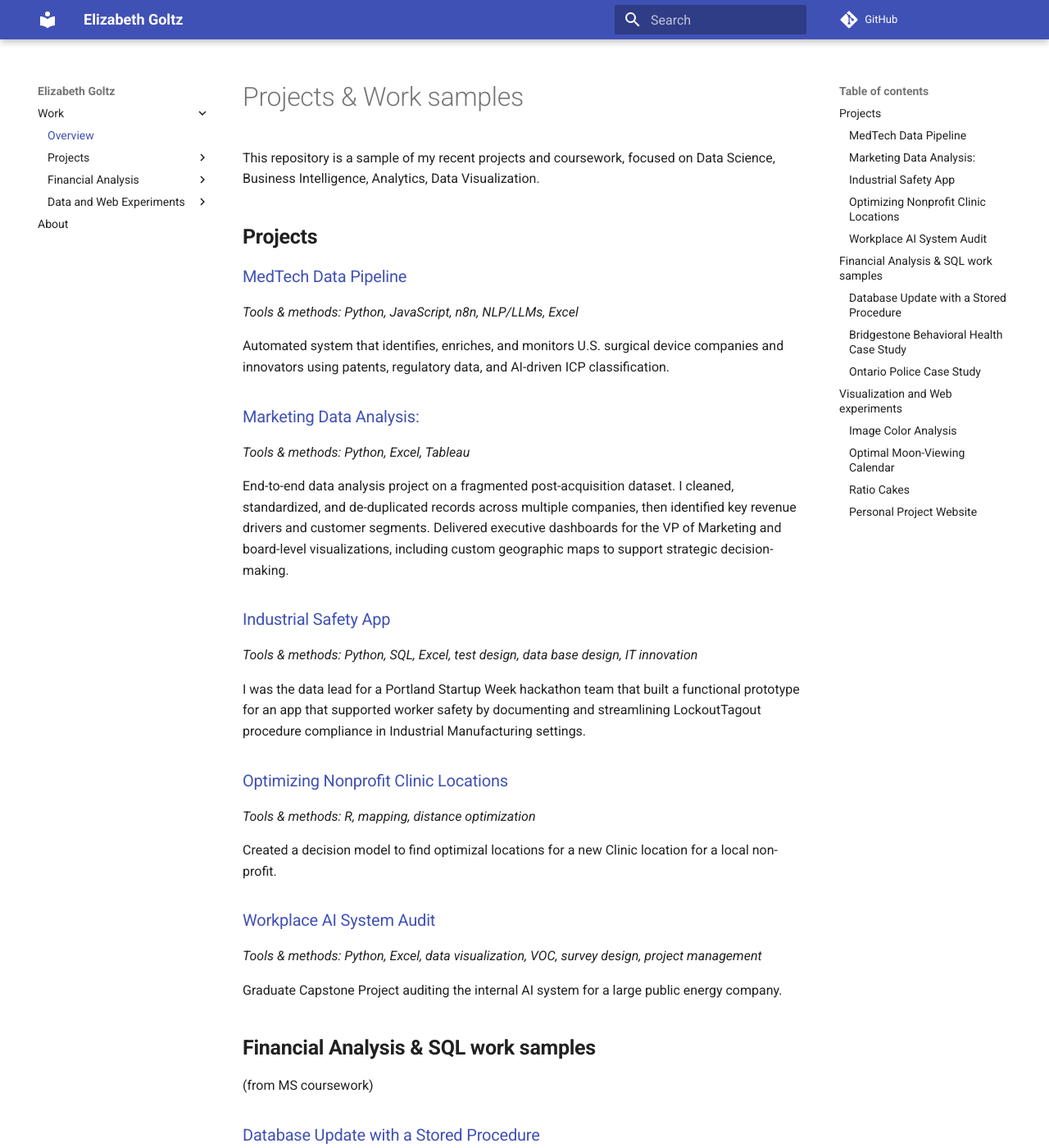
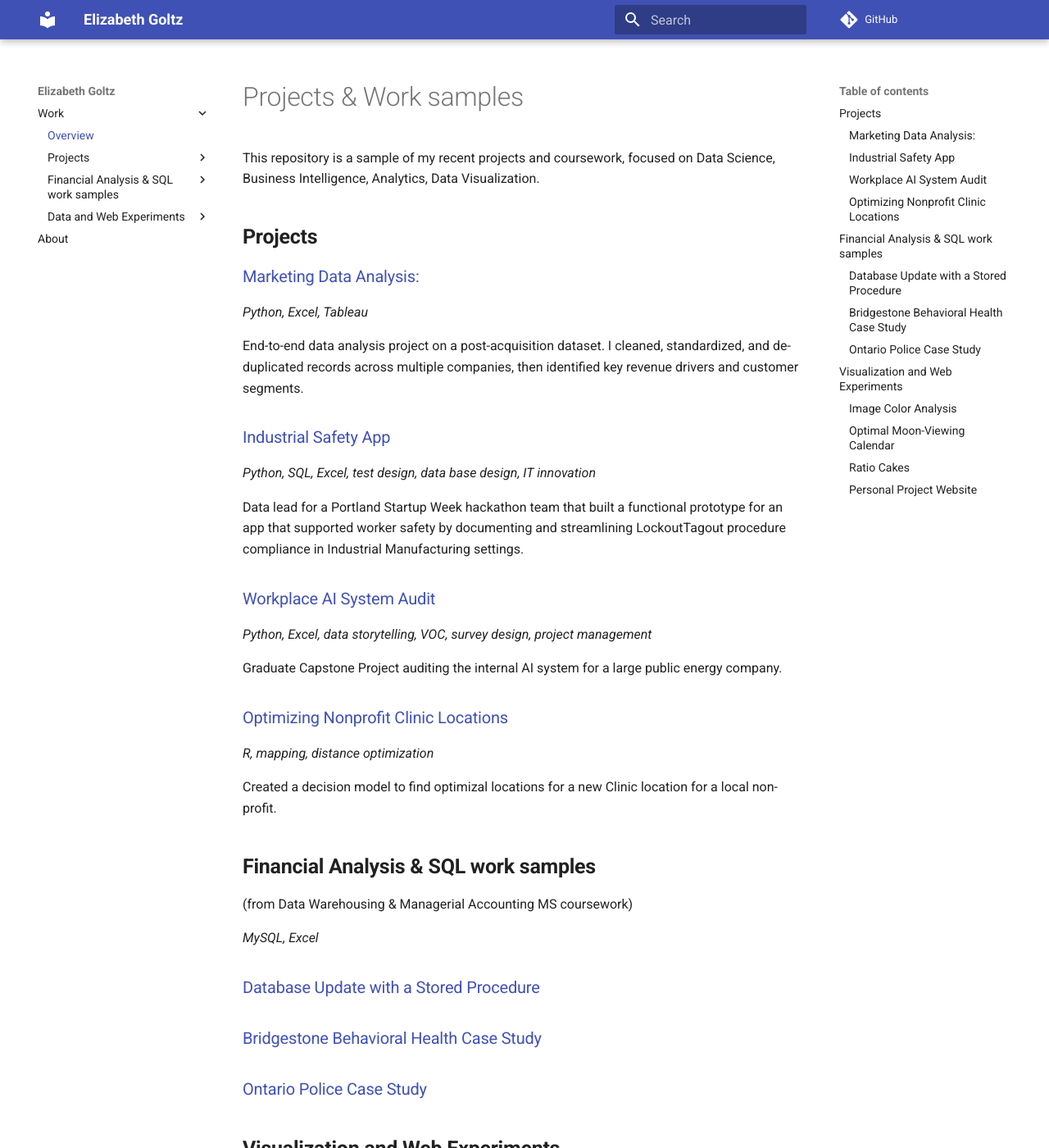
Before and after one commit to egoltz/egoltz.github.io, an MkDocs documentation site: the page built from docs/index.md, in a window 1280 px wide and 1400 px high. Shown: the whole window at 82% size. Built offline with MkDocs 1.6.1 and Material for MkDocs 9.7.7, drawn with Linux system fonts in a browser that asks for light colours; comment, search, counter and statistics services are not loaded; some of the changed text lies outside the part shown.

Commit message:
update landing page

```diff
--- a/docs/index.md
+++ b/docs/index.md
@@ -2,58 +2,57 @@
 This repository is a sample of my recent projects and coursework, focused on Data Science, Business Intelligence, Analytics, Data Visualization.
 
 ## **Projects**
-### [MedTech Data Pipeline](/work/projects/icp/)
-_Tools & methods: Python, JavaScript, n8n, NLP/LLMs, Excel_
+<!-- ### [MedTech Data Pipeline](/work/projects/icp/)
+_Python, JavaScript, n8n, NLP/LLMs, Excel_
 
-Automated system that identifies, enriches, and monitors U.S. surgical device companies and innovators using patents, regulatory data, and AI-driven ICP classification.
+Automated system that identifies, enriches, and monitors U.S. surgical device companies and innovators using patents, regulatory data, and AI-driven ICP classification. -->
 
 ### [Marketing Data Analysis: ](/work/projects/gt/)
-_Tools & methods: Python, Excel, Tableau_
+_Python, Excel, Tableau_
 
-End-to-end data analysis project on a fragmented post-acquisition dataset. I cleaned, standardized, and de-duplicated records across multiple companies, then identified key revenue drivers and customer segments. Delivered executive dashboards for the VP of Marketing and board-level visualizations, including custom geographic maps to support strategic decision-making.
+End-to-end data analysis project on a post-acquisition dataset. I cleaned, standardized, and de-duplicated records across multiple companies, then identified key revenue drivers and customer segments.
 
 ### [Industrial Safety App](/work/projects/vwshr/)
-_Tools & methods: Python, SQL, Excel, test design, data base design, IT innovation_
+_Python, SQL, Excel, test design, data base design, IT innovation_
 
-I was the data lead for a Portland Startup Week hackathon team that built a functional prototype for an app that supported worker safety by documenting and streamlining LockoutTagout procedure compliance in Industrial Manufacturing settings.
+Data lead for a Portland Startup Week hackathon team that built a functional prototype for an app that supported worker safety by documenting and streamlining LockoutTagout procedure compliance in Industrial Manufacturing settings.
+
+### [Workplace AI System Audit](/work/projects/pge/)
+_Python, Excel, data storytelling, VOC, survey design, project management_
+
+Graduate Capstone Project auditing the internal AI system for a large public energy company.
 
 ### [Optimizing Nonprofit Clinic Locations](/work/projects/clinic-locations/)
-_Tools & methods: R, mapping, distance optimization_
+_R, mapping, distance optimization_
 
 Created a decision model to find optimizal locations for a new Clinic location for a local non-profit.
 
-### [Workplace AI System Audit](/work/projects/pge/)
-_Tools & methods: Python, Excel, data visualization, VOC, survey design, project management_
+## **Financial Analysis & SQL work samples**
+(from Data Warehousing & Managerial Accounting MS coursework)
 
-Graduate Capstone Project auditing the internal AI system for a large public energy company.
+_MySQL, Excel_
+### [Database Update with a Stored Procedure](/work/projects/stored-procedure.md/)
+### [Bridgestone Behavioral Health Case Study](/work/financial-analysis/bridgestone/)
+### [Ontario Police Case Study](/work/financial-analysis/ontario-police/)
 
-## **Financial Analysis & SQL work samples**
-(from MS coursework)
-### [Database Update with a Stored Procedure](/work/projects/stored-procedure.md/)
-_Tools & methods: MySQL, Data Warehousing_
-### [Bridgestone Behavioral Health Case Study](/work/financial-analysis/bridgestone/)
-_Tools & methods: Excel, Managerial Accounting_
-### [Ontario Police Case Study](/work/financial-analysis/ontario-police/)
-_Tools & methods: Excel, Managerial Accounting_
-
-## **Visualization and Web experiments**
+## **Visualization and Web Experiments**
 
 ### [Image Color Analysis](/work/experiments/color-analysis/)
-_Tools & methods: Python, UX_
+_Python, UX_
 
-I originally wrote this python code for UX research, but demo'd here using fine art examples.
+I originally wrote this python code for UX research project, but demo'd here using fine art examples.
 
 ### [Optimal Moon-Viewing Calendar](/work/experiments/moon-viewing/)
-_Tools & methods: Python, astropy library, graphic design_
+_Python, astropy library, graphic design_
 
 A fun calendar I made to answer the question: When is the best time to look at the moon?"
 
 ### [Ratio Cakes](https://ratiocakes.pythonanywhere.com/)
-_Tools & methods: Python, Django, recipe development_
+_Python, Django, recipe development_
 
 A simple django app to share my allergy-friendly fruit-forward ratio-based breakfast cake recipe.
 
 ### [Personal Project Website](https://elizabeth-goltz-projects.vercel.app/)
-_Tools & methods: Javascript, React, NextJS, Notion API, vercel_
+_Javascript, React, NextJS, Notion API, Vercel_
 
-Personal website that uses Notion API to post pages to the web, hosted on vercel
+Personal website that uses Notion API to post pages to the web, hosted on vercel.
--- a/mkdocs.yml
+++ b/mkdocs.yml
@@ -10,18 +10,17 @@
     - Overview: index.md
     - Projects:
         - Overview: work/projects/index.md
-        - MedTech Data Pipeline: work/projects/icp.md
+        #- MedTech Data Pipeline: work/projects/icp.md
         - Marketing Data Analysis: work/projects/gt.md
         - Industrial Safety App: work/projects/vwshr.md
         - Optimizing Nonprofit Clinic Locations: work/projects/clinic-locations.md
         - Workplace AI System Audit: work/projects/pge.md
 
-        - Database Update - Stored Procedure: work/projects/stored-procedure.md
-    - Financial Analysis:
+    - Financial Analysis & SQL work samples:
         - Overview: work/financial-analysis/index.md
-
         - Bridgestone Behavioral Health Case Study: work/financial-analysis/bridgestone.md
         - Ontario Police Case Study: work/financial-analysis/ontario-police.md
+        - Database Update - Stored Procedure: work/projects/stored-procedure.md
           #      - Toliza Art Museum Case Study: work/financial-analysis/toliza-art.md
     - Data and Web Experiments:
         - Overview: work/experiments/index.md
```
Also changed, not shown: docs/work/projects/pge.md (+49 -46 lines), docs/work/projects/vwshr.md (+1 -1 lines), docs/assets/images/index-.png (added).
